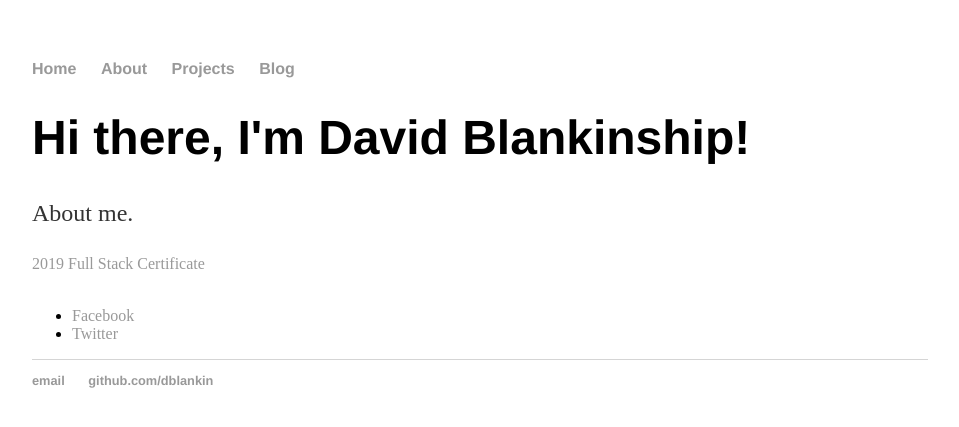
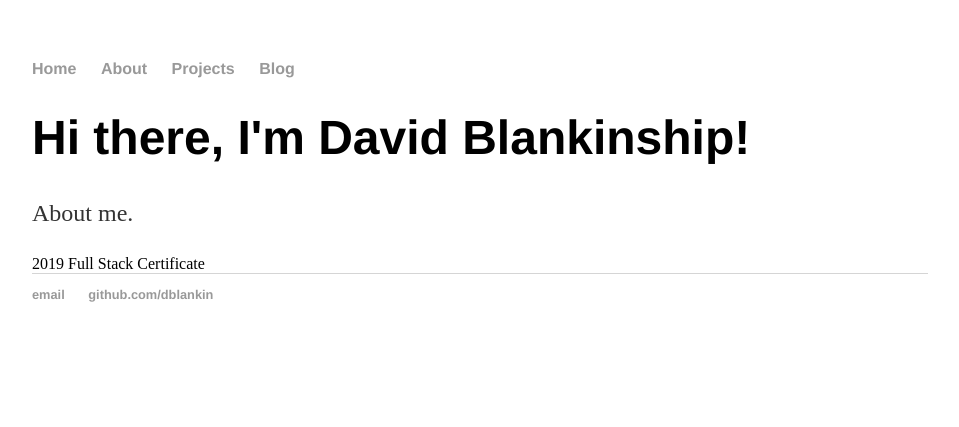
Before and after one commit to dblankin/dblankin.github.io, a Jekyll site: the page built from about/index.html, in a window 1280 px wide. Shown: the top 427 px of the page, without its empty margins (160-1119 px from the left). Built offline with Jekyll 4.4.1, drawn with Linux system fonts in a browser that asks for light colours.

Commit message:
Update index.html

```diff
--- a/about/index.html
+++ b/about/index.html
@@ -5,11 +5,6 @@ title: About
 <div class="blurb">
 	<h1>Hi there, I'm David Blankinship!</h1>
 	<p>About me. </p>
-	<a id="2019FullStack" href="/about/2019 Full Stack.pdf">2019 Full Stack Certificate</a>
-	<br>
-	<br>
-	 <ul>
-            <li><a href="https://www.facebook.com/glenn.blankin/timeline?lst=100006341160302%3A100006341160302%3A1548729476">Facebook</a></li>
-            <li><a href="https://twitter.com/BlankinDavid">Twitter</a></li>
-         </ul>
+	<link href="/about/2019 Full Stack.pdf">2019 Full Stack Certificate</a>
+
 </div><!-- /.blurb -->
```
